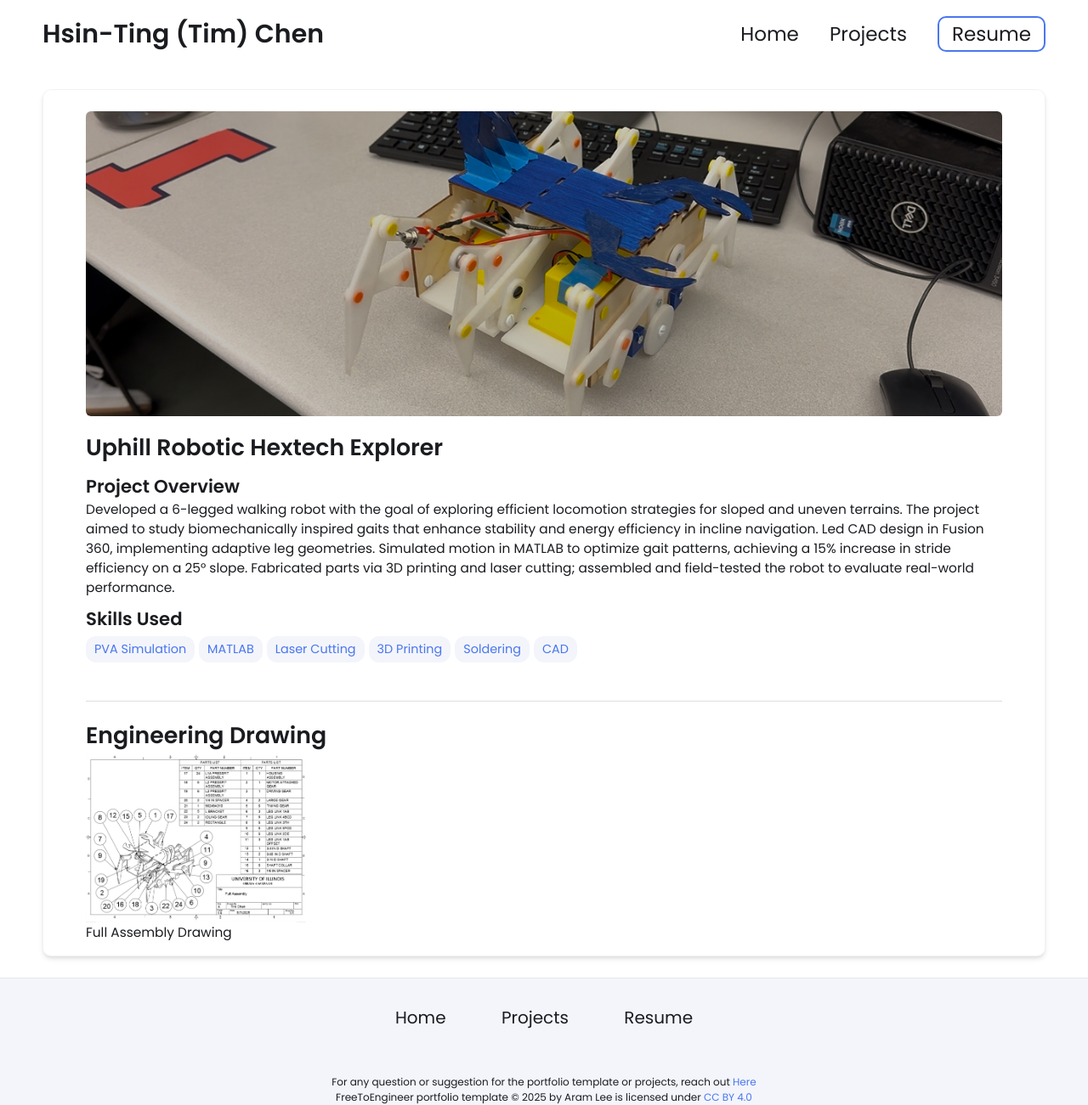
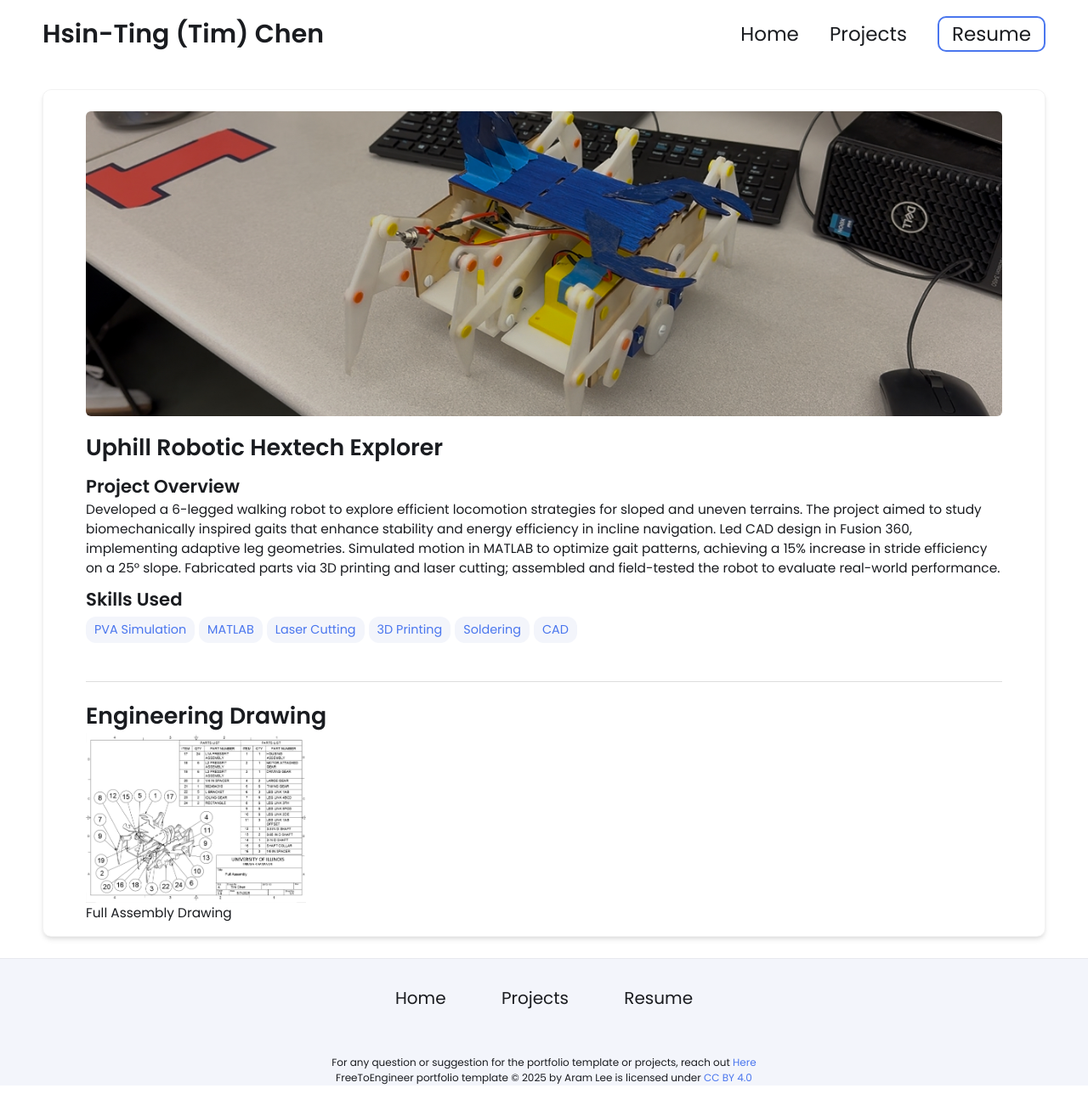
Before and after one commit to timchen863/timchen863.github.io, a Jekyll site: the page built from _projects/Uphill Robotic Hextech Explorer/index.md, in a window 1280 px wide. Shown: the whole page at 85% size. Built offline with Jekyll 4.4.1, drawn with Linux system fonts in a browser that asks for light colours; after the commit the page ends 1278 px from its top, so only the background shows below that.

Commit message:
Update index.md

```diff
--- a/_projects/Uphill Robotic Hextech Explorer/index.md
+++ b/_projects/Uphill Robotic Hextech Explorer/index.md
@@ -1,7 +1,7 @@
 ---
 layout: post
 title: Uphill Robotic Hextech Explorer
-description: Developed a 6-legged walking robot with the goal of exploring efficient locomotion strategies for sloped and uneven terrains. The project aimed to study biomechanically inspired gaits that enhance stability and energy efficiency in incline navigation. Led CAD design in Fusion 360, implementing adaptive leg geometries. Simulated motion in MATLAB to optimize gait patterns, achieving a 15% increase in stride efficiency on a 25° slope. Fabricated parts via 3D printing and laser cutting; assembled and field-tested the robot to evaluate real-world performance.
+description: Developed a 6-legged walking robot to explore efficient locomotion strategies for sloped and uneven terrains. The project aimed to study biomechanically inspired gaits that enhance stability and energy efficiency in incline navigation. Led CAD design in Fusion 360, implementing adaptive leg geometries. Simulated motion in MATLAB to optimize gait patterns, achieving a 15% increase in stride efficiency on a 25° slope. Fabricated parts via 3D printing and laser cutting; assembled and field-tested the robot to evaluate real-world performance.
 skills:
   - PVA Simulation
   - MATLAB
```
